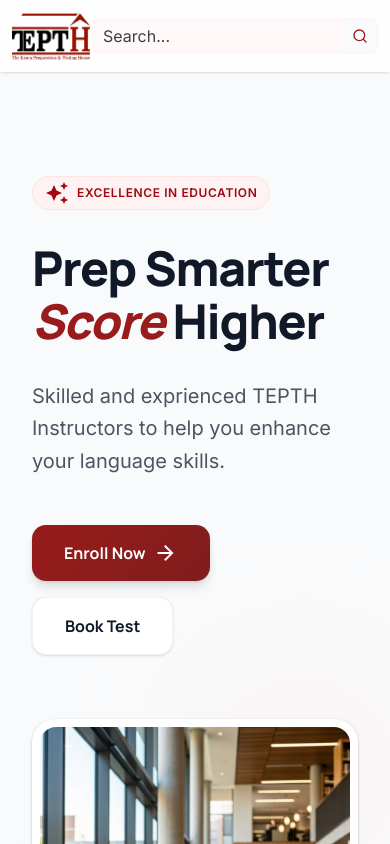
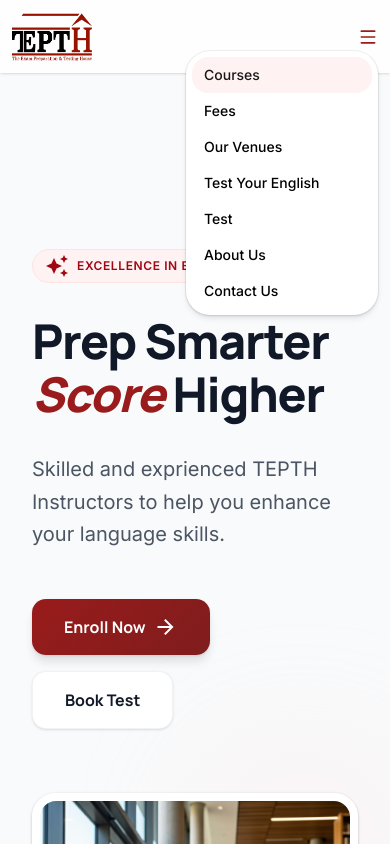
Before and after one commit to encoderit-rafi/education-center-frontend, a Next.js app: page / in a window 390 px wide. Both pictures are taken after a click on the button 360 px from the left and 36 px from the top of the page. Shown: the top 844 px of the page. Built offline with nearby package versions, Linux system fonts and the light colour scheme.

Commit message:
Update top-nav-bar.tsx

```diff
--- a/src/components/blocks/top-nav-bar.tsx
+++ b/src/components/blocks/top-nav-bar.tsx
@@ -8,7 +8,7 @@ import {
   DropdownMenuLabel,
   DropdownMenuTrigger,
 } from "../ui/dropdown-menu";
-import { ChevronDown } from "lucide-react";
+import { ChevronDown, Menu } from "lucide-react";
 import { Button, buttonVariants } from "../ui/button";
 import SearchCommand from "./search-command";
 
@@ -46,7 +46,7 @@ const navItems = [
 
 export default function TopNavBar() {
   return (
-    <header className="fixed top-0 w-full z-50 bg-white/80 backdrop-blur-xl shadow-sm">
+    <header className="sticky top-0 w-full z-50 bg-white/80 backdrop-blur-xl shadow-sm">
       <div className="flex items-center justify-between p-3 max-w-7xl mx-auto">
         <div className="base-gap gap-10">
           <Link href="/">
@@ -97,7 +97,21 @@ export default function TopNavBar() {
             })}
           </nav>
         </div>
-        <div className="base-gap">
+        <DropdownMenu>
+          <DropdownMenuTrigger className="md:hidden">
+            <Menu className="size-5 text-primary" />
+          </DropdownMenuTrigger>
+          <DropdownMenuContent>
+            <DropdownMenuGroup>
+              {navItems.map((item) => (
+                <DropdownMenuItem key={item.label}>
+                  <Link href={item.href || "#"}>{item.label}</Link>
+                </DropdownMenuItem>
+              ))}
+            </DropdownMenuGroup>
+          </DropdownMenuContent>
+        </DropdownMenu>
+        <div className="hidden lg:base-gap">
           {/* Search */}
           <SearchCommand />
           {/* Enroll Now */}
```
